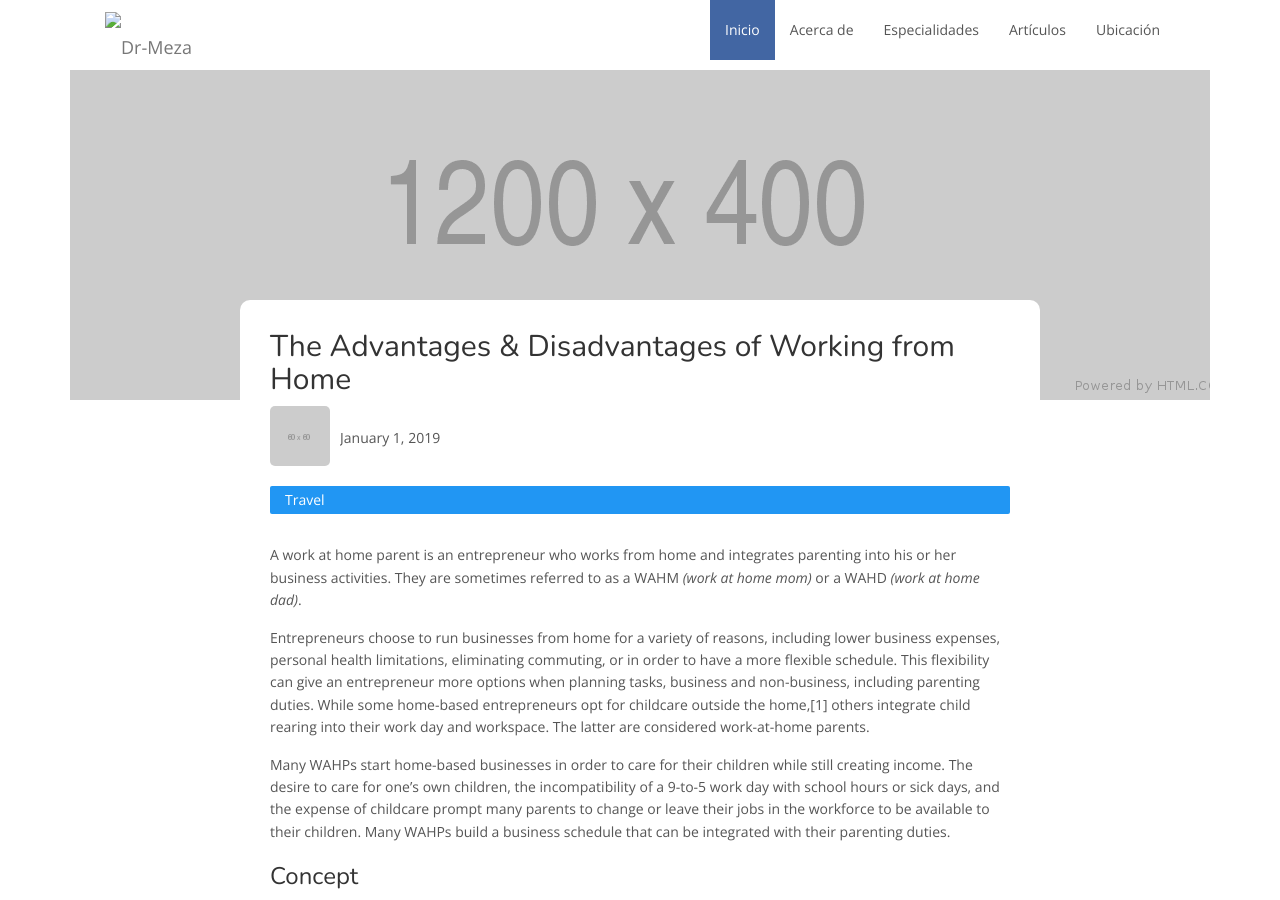
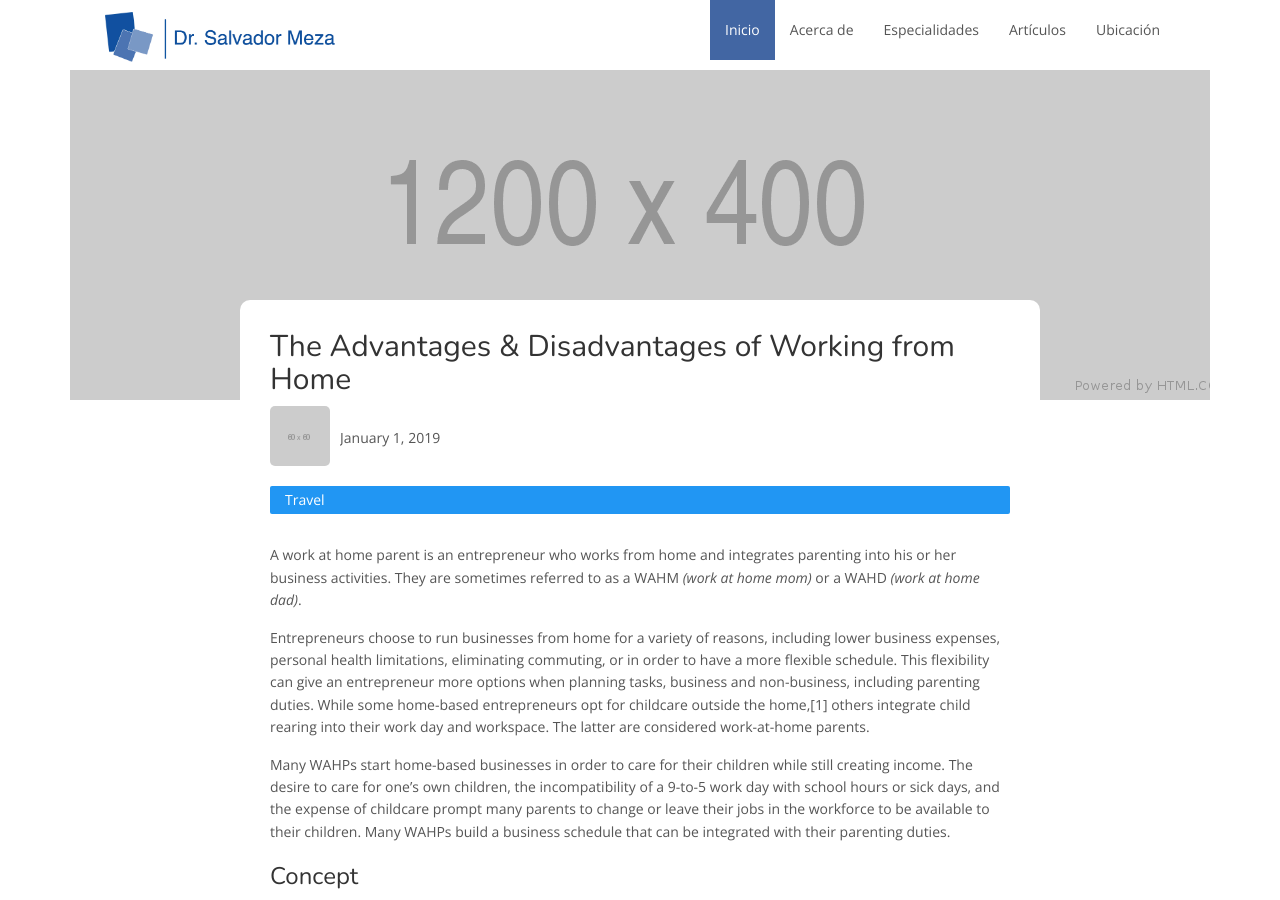
Before and after one commit to kecho05/dr, a Jekyll site: the page built from _posts/2019-02-01-the-advantages-and-disadvantages-of-working-from-home.md, in a window 1280 px wide and 900 px high. Built offline with Jekyll 4.4.1, drawn with Linux system fonts in a browser that asks for light colours; nearby versions of some CDN libraries.

Commit message:
Update header.html

```diff
--- a/_includes/header.html
+++ b/_includes/header.html
@@ -9,7 +9,7 @@
                 <span class="icon-bar"></span>
                 <span class="icon-bar"></span>
             </button>
-            <a class="navbar-brand scroll" href="#top"><img src="{{ site.logo_url }}" alt="{{ site.title }}"></a>
+            <a class="navbar-brand scroll" href="#top"><img src="{{ site.baseurl }}/{{ site.logo_url }}" alt="{{ site.title }}"></a>
         </div>
 
         <!-- Collect the nav links, forms, and other content for toggling -->
```
